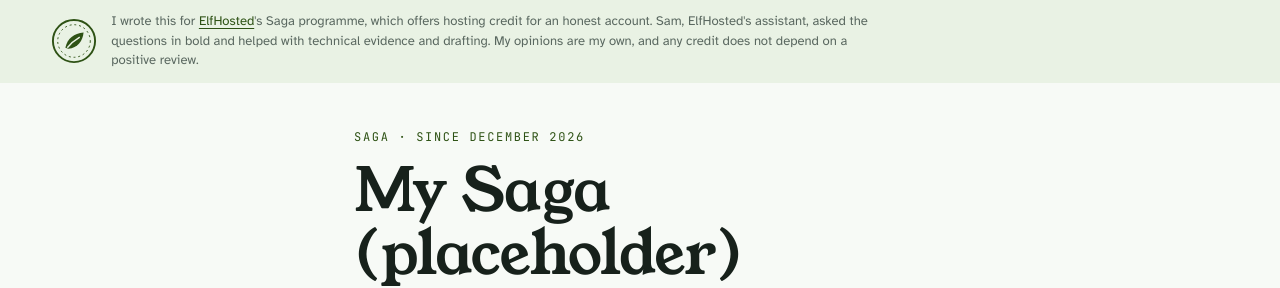
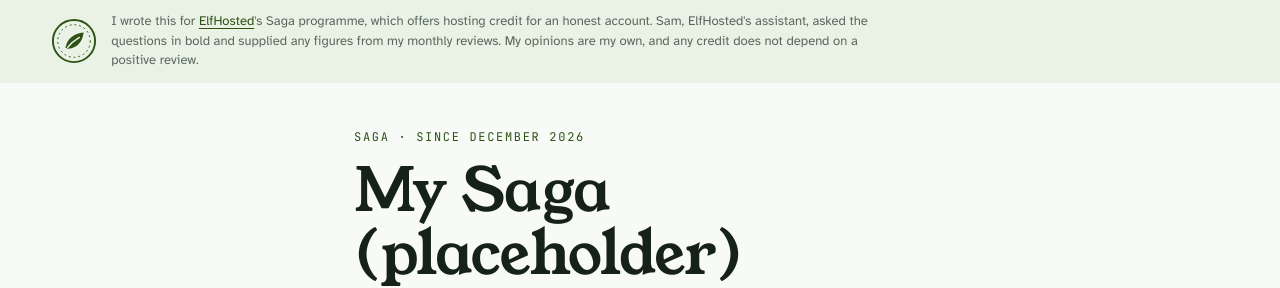
Before and after one commit to chloeobot/saga-template, a Jekyll site: the page built from index.md, in a window 1280 px wide. Shown: the top 288 px of the page. Built offline with Jekyll 4.4.1, drawn with Linux system fonts in a browser that asks for light colours.

Commit message:
fix: keep the placeholder page out of search, and a plainer Saga note (#7)
The template's own index.md is marked placeholder (noindex, out of the
sitemap) until your Saga's index.md replaces it. The note says Sam asked the
questions and supplied any figures from your monthly reviews.

Co-Authored-By: Claude Opus 5.5 <noreply@anthropic.com>

```diff
--- a/_layouts/default.html
+++ b/_layouts/default.html
@@ -7,7 +7,8 @@
   {%- comment %} The Saga's settings: from its uploaded index.md (the home page, marked saga_kit), or from _data/saga.yml on sites made before that. {% endcomment %}
   {%- assign saga = site.pages | where: "url", "/" | where: "saga_kit", 1 | first | default: site.data.saga -%}
   {%- assign saga_id = saga.saga_id | default: saga.id -%}
-  {%- if page.sample and saga_id %}
+  {%- comment %} Kept out of search: the sample chapter once a Saga is up, and the template's placeholder home page until the Saga's own index.md replaces it. {% endcomment %}
+  {%- if page.placeholder or page.sample and saga_id %}
   <meta name="robots" content="noindex">
   {%- endif %}
   {%- assign style = saga.style -%}
@@ -57,7 +58,7 @@
   <a class="skip" href="#content">Skip to content</a>
   <div class="seal" role="note" aria-label="Disclosure">
     <svg viewBox="0 0 48 48" aria-hidden="true" focusable="false"><circle cx="24" cy="24" r="22" fill="none" stroke="currentColor" stroke-width="2"/><circle cx="24" cy="24" r="17" fill="none" stroke="currentColor" stroke-width="1" stroke-dasharray="2 3"/><path d="M15 31c2-10 9-15 19-16-1 9-6 16-16 17l-3-1z" fill="currentColor"/><path d="M17 31c4-5 8-8 13-11" stroke="var(--tint)" stroke-width="1.5" fill="none"/></svg>
-    <p>I wrote this for <a href="https://elfhosted.com/">ElfHosted</a>'s Saga programme, which offers hosting credit for an honest account. Sam, ElfHosted's assistant, asked the questions in bold and helped with technical evidence and drafting. My opinions are my own, and any credit does not depend on a positive review.</p>
+    <p>I wrote this for <a href="https://elfhosted.com/">ElfHosted</a>'s Saga programme, which offers hosting credit for an honest account. Sam, ElfHosted's assistant, asked the questions in bold and supplied any figures from my monthly reviews. My opinions are my own, and any credit does not depend on a positive review.</p>
   </div>
 
   <main id="content" class="body">
```
Also changed, not shown: index.md (+4 -0 lines).
